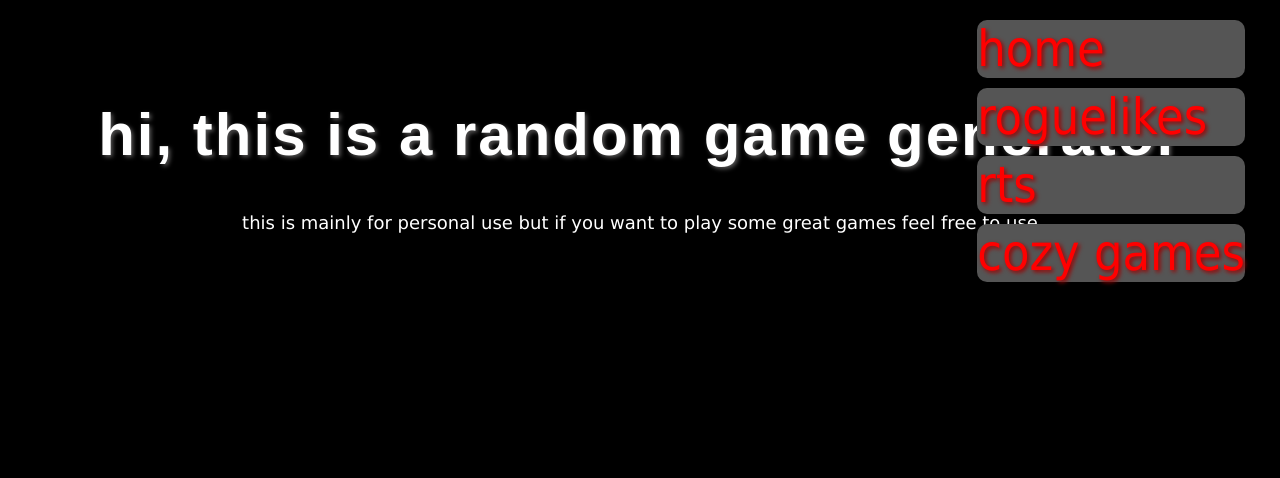
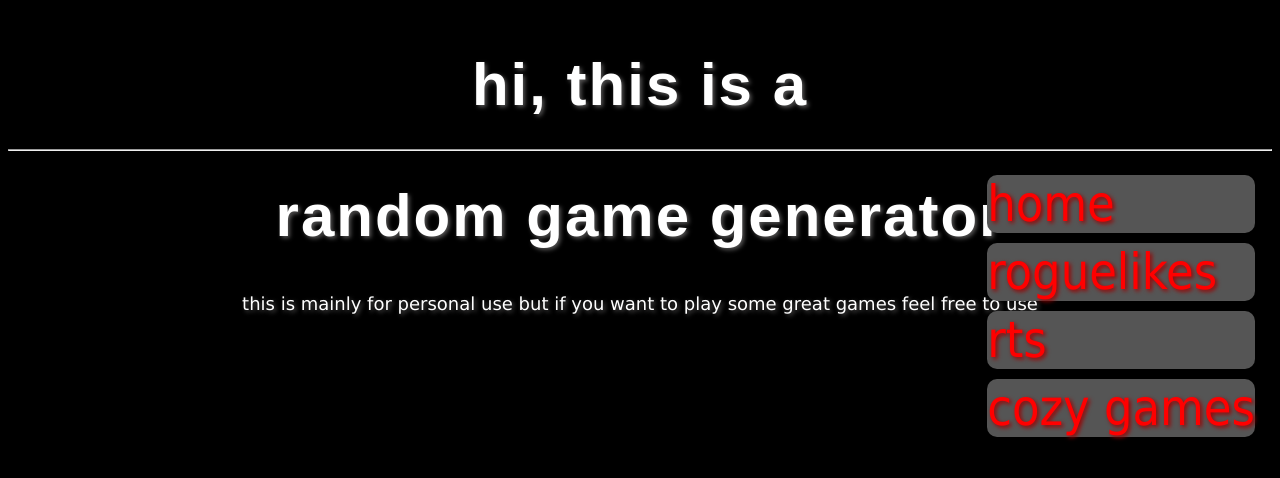
Before and after one commit to themostfluffy/wheel, a plain HTML site: page index.html in a window 1280 px wide. Drawn offline with nearby package versions, Linux system fonts and the light colour scheme.

Commit message:
hihihjhbjb

```diff
--- a/index.html
+++ b/index.html
@@ -17,7 +17,8 @@
     <a href="rts.html">rts</a>
     <a href="chill.html">cozy games</a>
     </div>
-   <h1>hi, this is a random game generator</h1>
+   <h1>hi, this is a
+    <hr>random game generator</h1>
    <p>this is mainly for personal use but if you want to play some great games feel free to use </p>
   </body>
 </html>
--- a/rts.js
+++ b/rts.js
@@ -17,6 +17,10 @@ function mousePressed() {
         "Age of Empires Iv",
         "frostpunk",
         "civilization vi",
+        "rimworld",
+        "anno 1800",
+        "project zomboid",
+
 
     ];
     let randomIndex = floor(random(games.length));
--- a/style.css
+++ b/style.css
@@ -9,18 +9,16 @@ h1 {
     text-align: center;
     letter-spacing: 2px;
     text-shadow: 2px 2px 4px #575656;
-    margin-top: 100px;
+    margin-top: 50px;
     font-family: 'Arial', sans-serif;
     font-size: 60px;
-    display:flex;
-    justify-content: center;
-    align-items: center;
-    flex-wrap: wrap;
+
 
 }
 /* content for html*/
 p {
     color: white;
+     text-shadow: 2px 2px 4px #575656;
     font-size: 18px;
     text-align: center;
      font-family: 'Verdana', sans-serif;
@@ -44,9 +42,9 @@ a:hover {
 /* layout*/
 
 .links {
-    position: absolute;
-    top: 20px;
-    right: 20px;
+   position: absolute;
+    top: 175px;
+    right: 10px;
 }
 .links a {
     display: block;
@@ -55,4 +53,5 @@ a:hover {
 .links a:last-child {
     margin-bottom: 0;
 }
+
 /* end of css */
```
